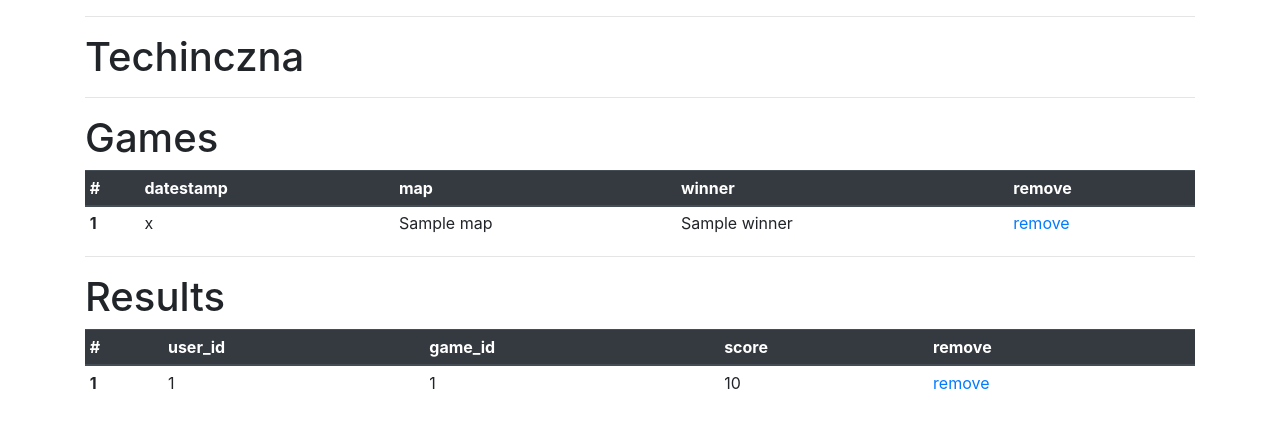
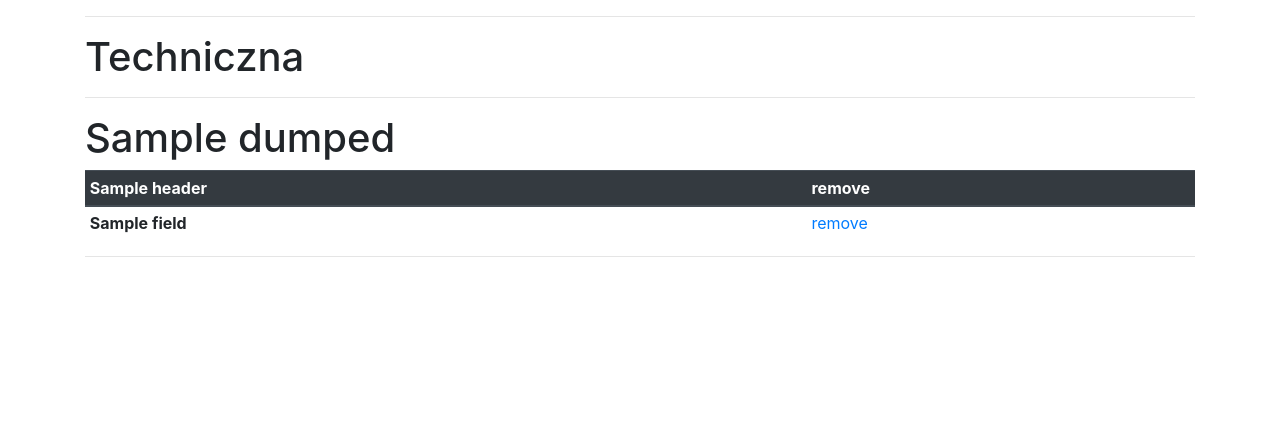
Before and after one commit to pklimczu/GeoGuesserScoreboard, a Flask app: template app/templates/manage/dump_database.html in a window 1280 px wide. Shown: the part 86-514 px from the top of the page. Run offline with Flask 2, Linux system fonts and the light colour scheme; the template is opened without the code that fills it: most values are stand-ins (such as "Sample title", 1, 10 or a date in 2020); some libraries are stand-ins or nearby versions.

Commit message:
Dump all db

```diff
--- a/app/templates/manage/dump_database.html
+++ b/app/templates/manage/dump_database.html
@@ -1,53 +1,35 @@
 {% extends 'base.html' %}
 
-{% block title %}Techinczna{% endblock %}
+{% block title %}Techniczna{% endblock %}
 
 {% block content %}
-<h1>Games</h1>
+
+    {% for dumped in dumped_data %}
+    <h1>{{ dumped.name }}</h1>
     <table class="table table-hover table-sm">
         <thead class="thead-dark">
             <tr>
-            <th scope="col">#</th>
-            <th scope="col">datestamp</th>
-            <th scope="col">map</th>
-            <th scope="col">winner</th>
+            {% for column_name in dumped.headers %}
+                <th scope="col">{{ column_name }}</th>
+            {% endfor %}
                 <th scope="col">remove</th>
             </tr>
         </thead>
         <tbody>
-    {% for game in games %}
+        {% for entry in dumped.values %}
             <tr>
-            <th scope="row">{{ game.id }}</th>
-            <td>{{ game.datestamp }}</td>
-            <td>{{ game.map }}</td>
-            <td>{{ game.winner }}</td>
-            <td><a href="{{ url_for('manage.remove_entry', database='game', id=game.id) }}">remove</a></td>
+                {% for field in entry %}
+                    {% if loop.first %}
+                    <th scope="row">{{ field }}</th>
+                    {% else %}
+                    <td>{{ field }}</td>
+                    {% endif %}
+                {% endfor %}
+                <td><a href="{{ url_for('manage.remove_entry', database=dumped.name, id=entry.id) }}">remove</a></td>
             </tr>
         {% endfor %}
         </tbody>
     </table>
     <hr>
-<h1>Results</h1>
-<table class="table table-hover table-sm">
-    <thead class="thead-dark">
-        <tr>
-            <th scope="col">#</th>
-            <th scope="col">user_id</th>
-            <th scope="col">game_id</th>
-            <th scope="col">score</th>
-            <th scope="col">remove</th>
-        </tr>
-    </thead>
-    <tbody>
-    {% for result in results %}
-        <tr>
-            <th scope="row">{{ result.id }}</th>
-            <td>{{ result.user_id }}</td>
-            <td>{{ result.game_id }}</td>
-            <td>{{ result.score }}</td>
-            <td><a href="{{ url_for('manage.remove_entry', database='result', id=result.id) }}">remove</a></td>
-        </tr>
     {% endfor %}
-    </tbody>
-</table>
 {% endblock %}
```
Also changed, not shown: app/manage.py (+22 -6 lines), app/templates/result/all_results.html (+21 -2 lines). Lines whose indentation alone changed are shown as unchanged.
